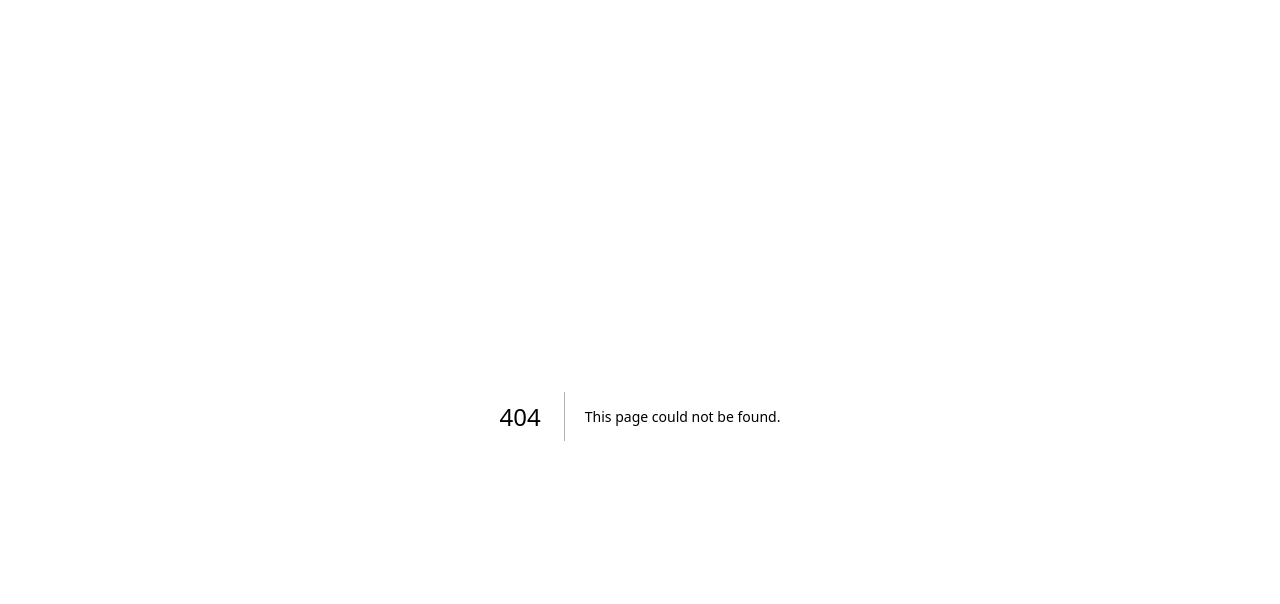
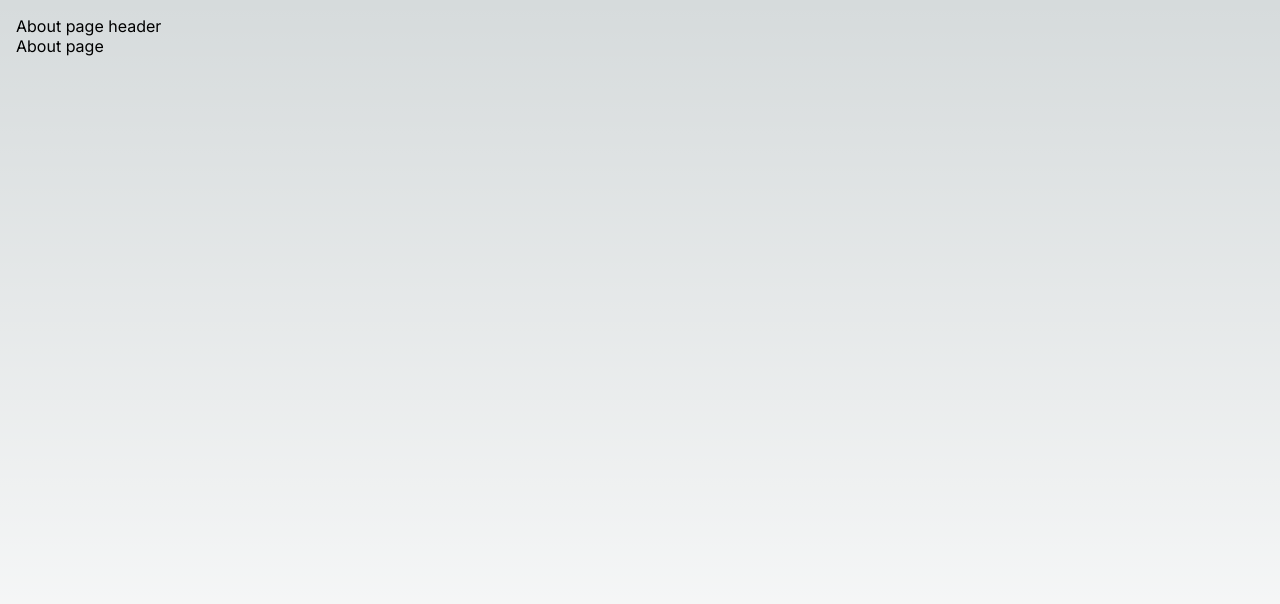
Before and after one commit to antasth/next-app, a Next.js app: page /about in a window 1280 px wide. Before the commit this address had no page. Shown: the top 604 px of the page. Built offline with nearby package versions, Linux system fonts and the light colour scheme.

Commit message:
feat: add about page layout

```diff
--- /dev/null
+++ b/src/app/about.css
@@ -0,0 +1,3 @@
+body {
+  background-color: blueviolet;
+}
--- /dev/null
+++ b/src/app/about/layout.tsx
@@ -0,0 +1,14 @@
+import '../about.css'
+
+export default function AboutLayout({
+  children,
+}: {
+  children: React.ReactNode
+}) {
+  return (
+    <body>
+      <header>About page header</header>
+      {children}
+    </body>
+  )
+}
--- /dev/null
+++ b/src/app/about/page.tsx
@@ -0,0 +1,3 @@
+export default function About() {
+  return <div>About page</div>
+}
```
